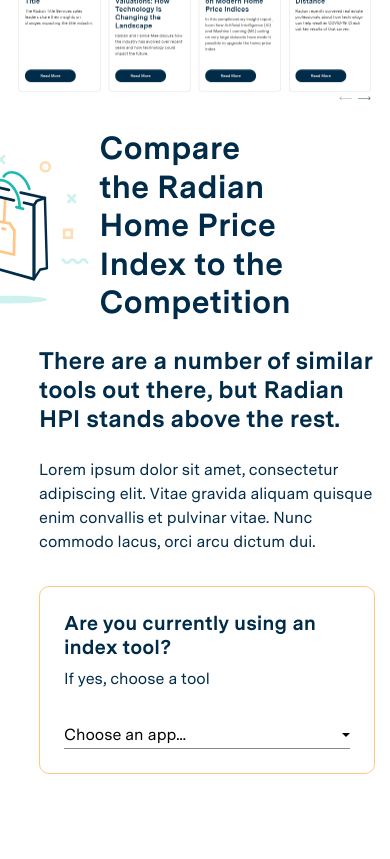
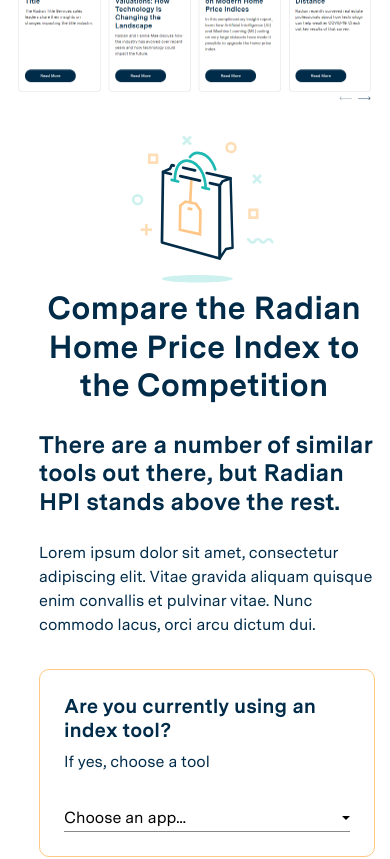
Before and after one commit to hanseulshim/radian-hpi, a React (Create React App) app: page / in a window 390 px wide. Shown: the part 4040-4899 px from the top of the page. Built offline with nearby package versions, Linux system fonts and the light colour scheme.

Commit message:
compare select responsiveness

```diff
--- a/src/components/compare/index.tsx
+++ b/src/components/compare/index.tsx
@@ -41,7 +41,7 @@
     return (
       <section className="container-fluid compare-container">
         <div className="row">
-          <div className="col">
+          <div className="col-sm-12 col-lg-6">
             <div className="compare-title d-flex align-items-center justify-content-center">
               <img
                 src={`static/images/indicators/${compare.titleIcon}`}
@@ -52,7 +52,7 @@
           </div>
         </div>
         <div className="row compare-content">
-          <div className="col compare-select">
+          <div className="col-md-12 compare-select">
             {!competitor ? (
               <h4>{compare.subtitle}</h4>
             ) : (
--- a/src/styles/compare.scss
+++ b/src/styles/compare.scss
@@ -5,7 +5,7 @@
   .compare-title {
     padding-left: 5%;
     margin-bottom: 5%;
-    width: 50%;
+    // width: 50%;
   }
 
   .compare-select {
@@ -31,14 +31,6 @@
     }
   }
 
-  @media screen and (max-width: 576px) {
-    .compare-select {
-      .hpi-compare-bg {
-        display: none;
-      }
-    }
-  }
-
   .hpi-tool-select {
     border: 1px solid var(--yellow);
     border-radius: 10px;
@@ -49,7 +41,6 @@
     min-width: 500px;
     .hpi-rate-finder {
       position: absolute;
-
       top: -250px;
     }
     th {
@@ -66,3 +57,38 @@
     }
   }
 }
+
+// Responsive
+
+@media screen and (max-width: 768px) {
+  .compare-title {
+    width: 100%;
+    display: flex;
+    flex-direction: column;
+    text-align: center;
+
+    img {
+      width: 10em;
+    }
+  }
+
+  .compare-select {
+    padding-bottom: 2em !important;
+  }
+
+  .hpi-rate-finder {
+    display: none;
+  }
+
+  .hpi-compare-bg {
+    display: none;
+  }
+}
+
+@media screen and (max-width: 576px) {
+  .compare-select {
+    .hpi-compare-bg {
+      display: none;
+    }
+  }
+}
```
